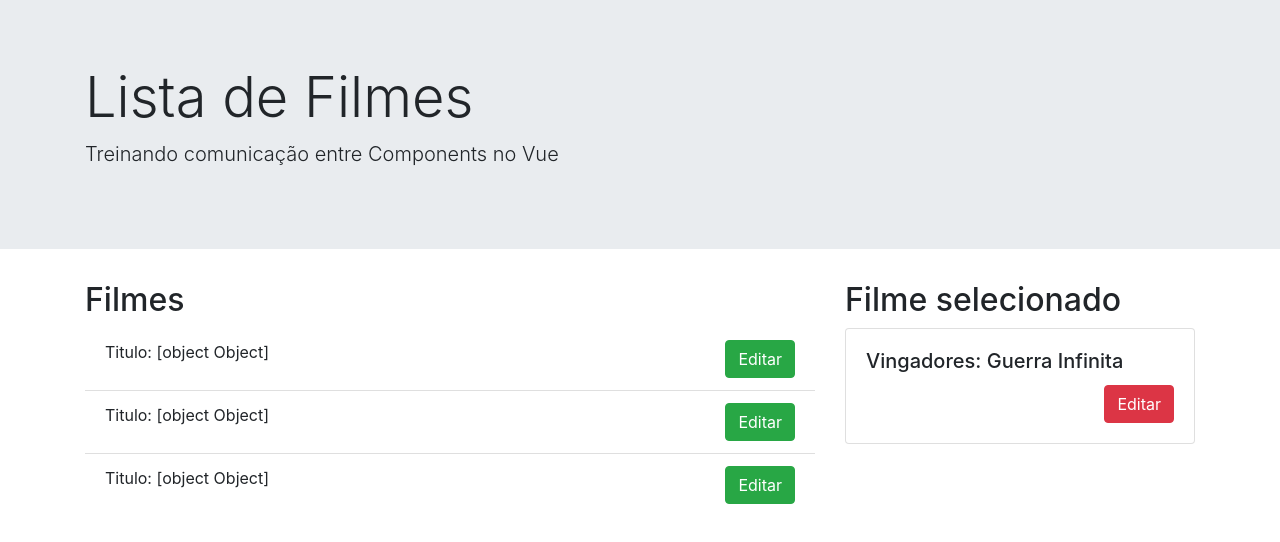
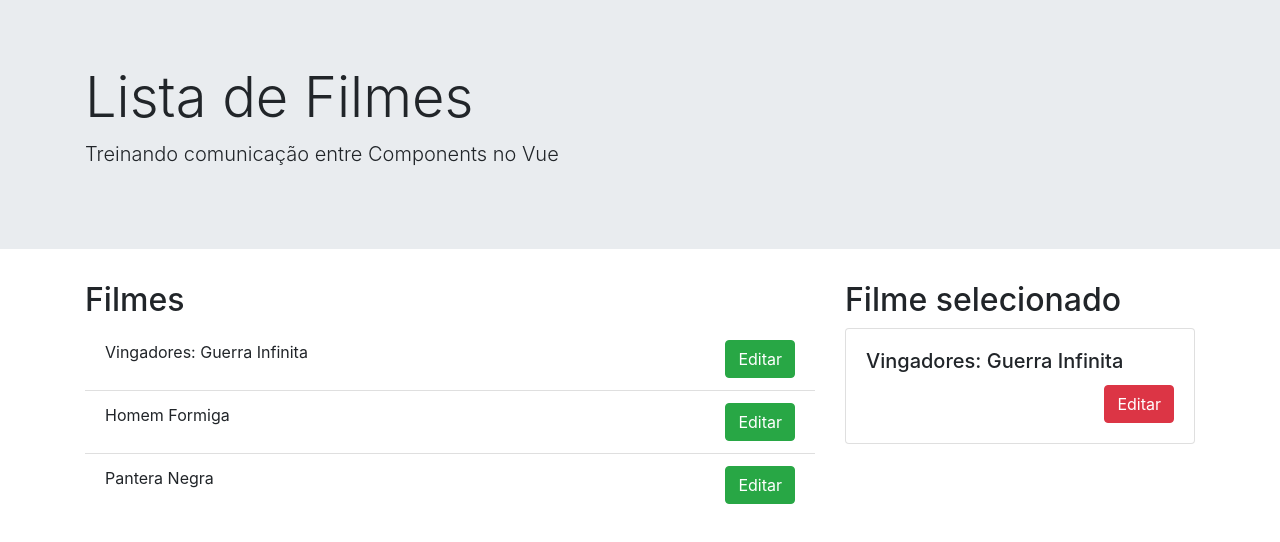
Before and after one commit to lourencofelipe/vue-component-communication, a Vue app: page / in a window 1280 px wide. Shown: the top 542 px of the page. Built offline with nearby package versions, Linux system fonts and the light colour scheme.

Commit message:
Changing props

```diff
--- a/src/components/FilmesLista.vue
+++ b/src/components/FilmesLista.vue
@@ -7,7 +7,7 @@
       <h2>Filmes</h2>
 
       <div class="list-group list-group-flush">
-        <filmesListaIten v-for="(filme, index) in filmes" :key="index" :filmeTitulo="filme"/>
+        <filmesListaIten v-for="filme in filmes" :key="filme.id" :filme="filme"/>
       </div>
     </div>
 
--- a/src/components/FilmesListaIten.vue
+++ b/src/components/FilmesListaIten.vue
@@ -1,6 +1,6 @@
 <template>
     <li class="list-group-item">
-        <span>{{ filmeTituloConcat }}</span>
+        <span>{{ filme.titulo }}</span>
         <button class="btn btn-success float-right">Editar</button>
     </li>
 </template>
@@ -8,8 +8,8 @@
 <script>
 export default {
     props: {
-        filmeTitulo: {
-            type: String,
+        filme: {
+            type: Object,
             required: true
         }
     },
```
